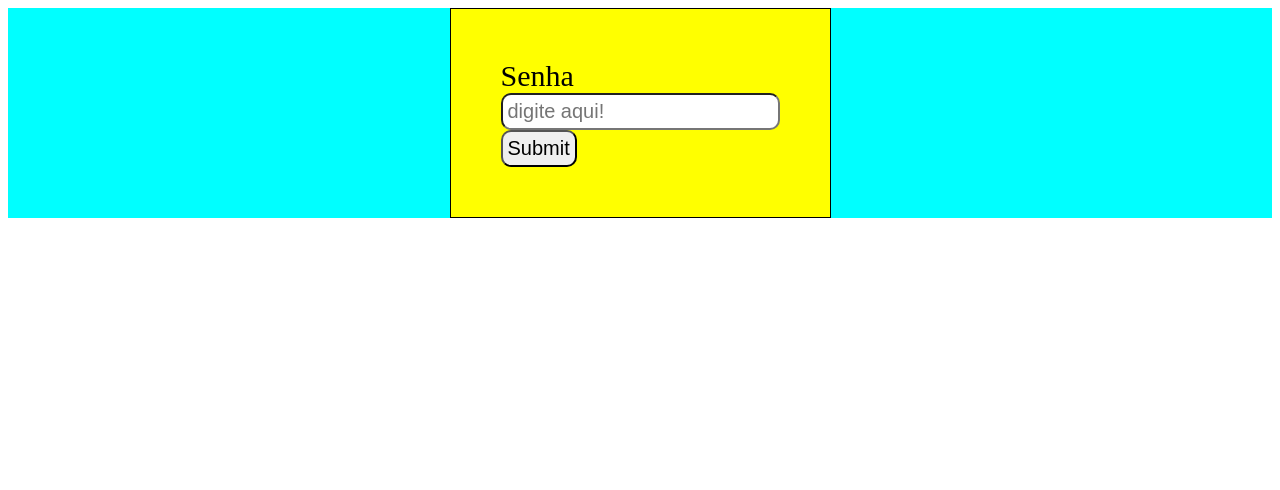
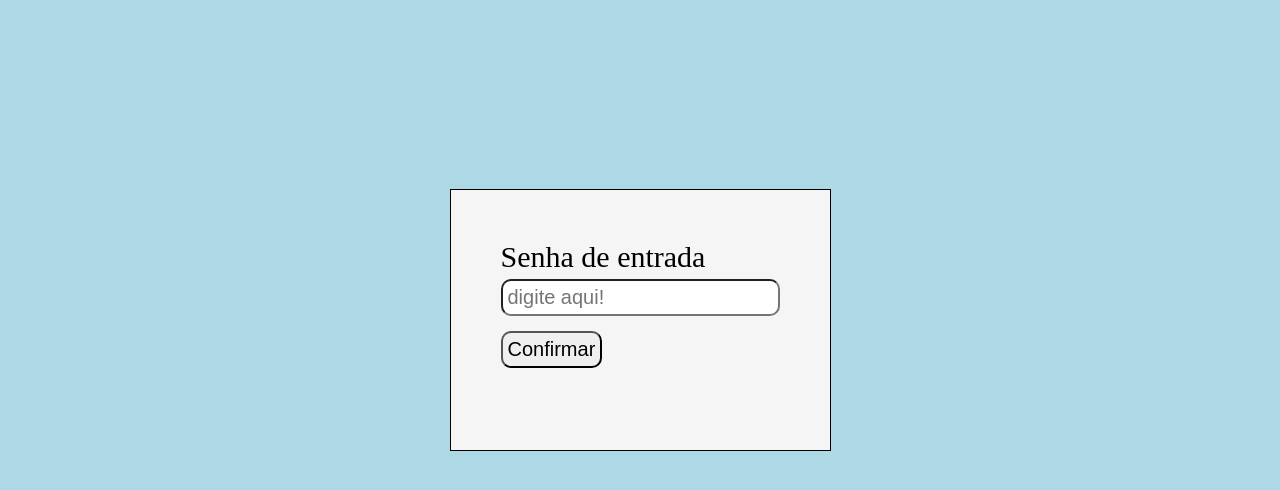
Before and after one commit to EdilsonEmidio/ideia-front, a plain HTML site: page index.html in a window 1280 px wide. Drawn offline with Linux system fonts and the light colour scheme.

Commit message:
index pronto

```diff
--- a/index.html
+++ b/index.html
@@ -9,9 +9,9 @@
 <body>
     <div id="container_login">
         <form action="dashboard.html">
-            <label for="fsenha">Senha</label><br>
+            <label for="fsenha">Senha de entrada</label><br>
             <input type="password" id="fsenha" placeholder="digite aqui!"><br>
-            <input type="submit">
+            <input type="submit" value="Confirmar">
         </form>
     </div>
 </body>
--- a/style.css
+++ b/style.css
@@ -2,28 +2,35 @@
   font-size: 20px;
 }
 body{
-
+  width: 100%;
+  height: 100%;
+  background-color: lightblue;
+  margin: 0;
 }
 #container_login{
-  background-color:aqua ;
   width: 100%;
-  height: 100%;
+  height: 80vh;
   display: flex;
   justify-content: center;
+  align-items: center;
 }
 
 #container_login input{
   padding: 5px;
   border-radius: 10px;
+  margin: 5px 0px 10px;
 }
 
 #container_login label{
   font-size: 30px;
 }
+#container_login inputsubmit{
+
+}
 
 form{
-  width: fit-content;
+  height: 25%;
   padding: 50px;
   border: 1px black solid;
-  background-color: yellow;
+  background-color: whitesmoke;
 }
```
